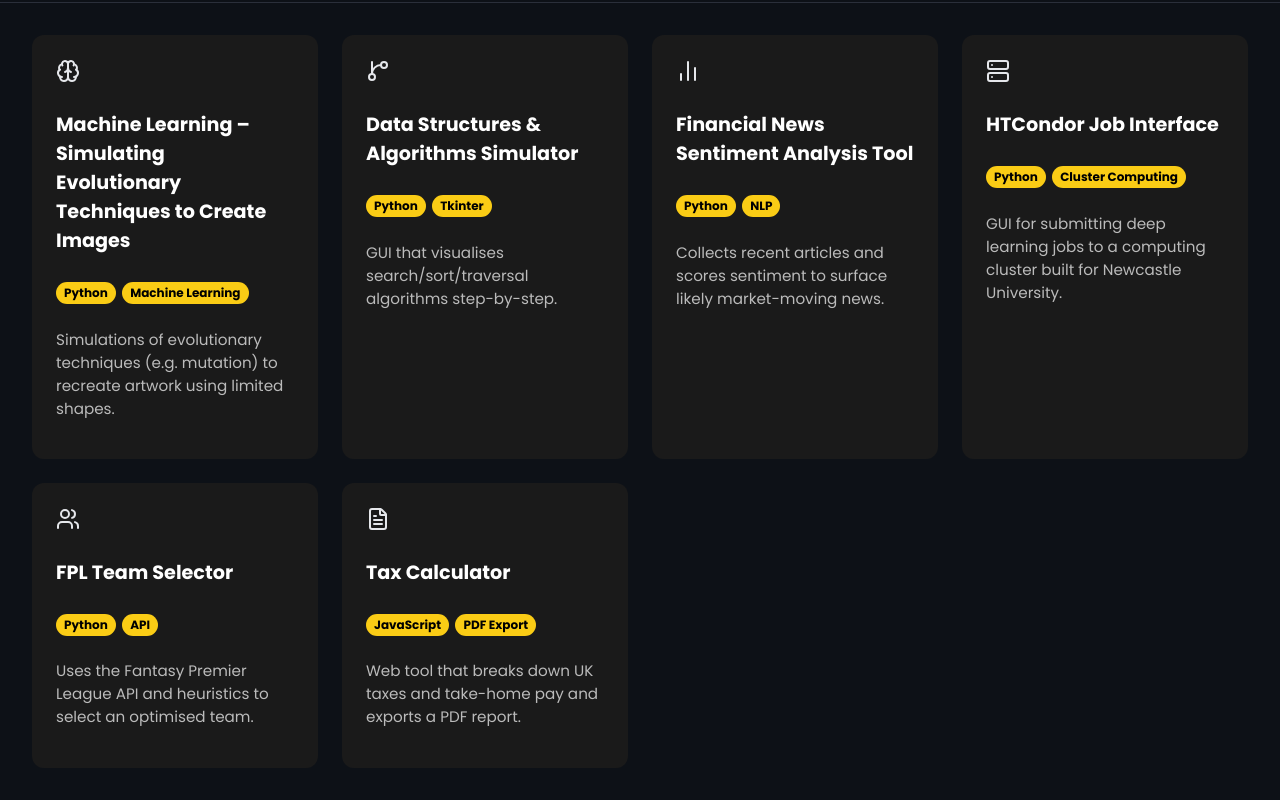
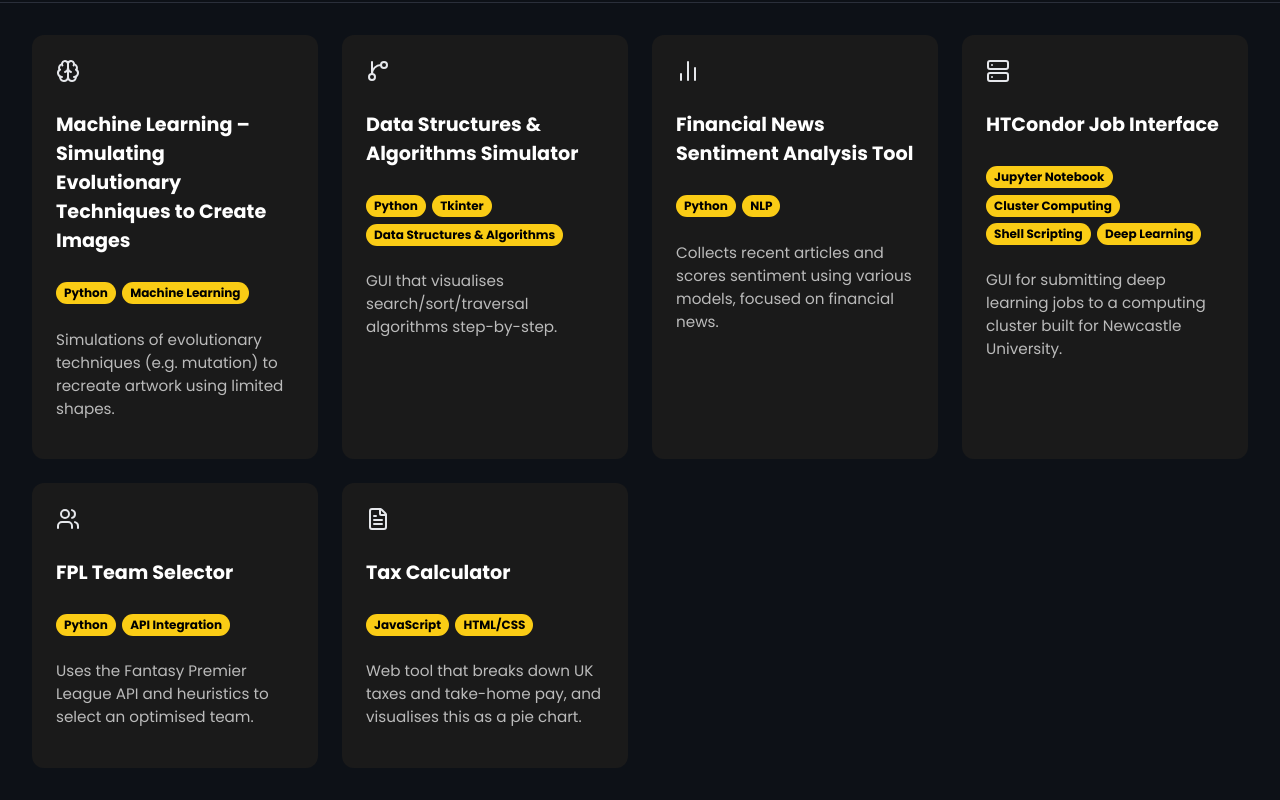
Before and after one commit to tomreece4/cv-website, a plain HTML site: page projects.html in a window 1280 px wide. Shown: the part 311-1111 px from the top of the page. Drawn offline with nearby package versions, Linux system fonts and the light colour scheme.

Commit message:
Improved short descriptions of projects

```diff
--- a/projects.html
+++ b/projects.html
@@ -43,6 +43,7 @@
         <div class="badges">
           <span class="badge">Python</span>
           <span class="badge">Tkinter</span>
+          <span class="badge">Data Structures & Algorithms</span>
         </div>
         <p>GUI that visualises search/sort/traversal algorithms step-by-step.</p>
       </div>
@@ -54,15 +55,17 @@
           <span class="badge">Python</span>
           <span class="badge">NLP</span>
         </div>
-        <p>Collects recent articles and scores sentiment to surface likely market-moving news.</p>
+        <p>Collects recent articles and scores sentiment using various models, focused on financial news.</p>
       </div>
 
       <div class="project-card" onclick="openModal('htcondor')">
         <i data-lucide="server"></i>
         <h3>HTCondor Job Interface</h3>
         <div class="badges">
-          <span class="badge">Python</span>
+          <span class="badge">Jupyter Notebook</span>
           <span class="badge">Cluster Computing</span>
+          <span class="badge">Shell Scripting</span>
+          <span class="badge">Deep Learning</span>
         </div>
         <p>GUI for submitting deep learning jobs to a computing cluster built for Newcastle University.</p>
       </div>
@@ -72,7 +75,7 @@
         <h3>FPL Team Selector</h3>
         <div class="badges">
           <span class="badge">Python</span>
-          <span class="badge">API</span>
+          <span class="badge">API Integration</span>
         </div>
         <p>Uses the Fantasy Premier League API and heuristics to select an optimised team.</p>
       </div>
@@ -82,9 +85,9 @@
         <h3>Tax Calculator</h3>
         <div class="badges">
           <span class="badge">JavaScript</span>
-          <span class="badge">PDF Export</span>
+          <span class="badge">HTML/CSS</span>
         </div>
-        <p>Web tool that breaks down UK taxes and take-home pay and exports a PDF report.</p>
+        <p>Web tool that breaks down UK taxes and take-home pay, and visualises this as a pie chart.</p>
       </div>
     </div>
   </main>
```
